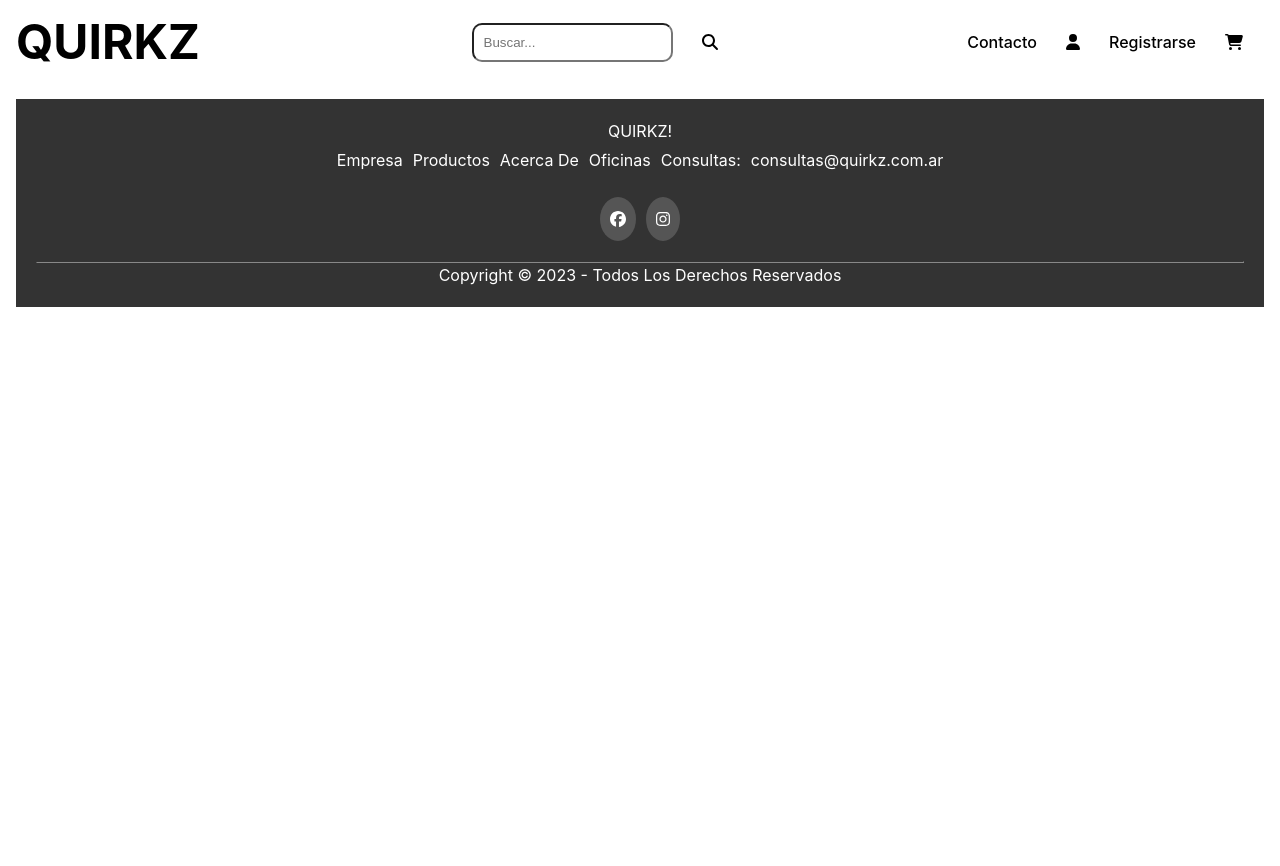
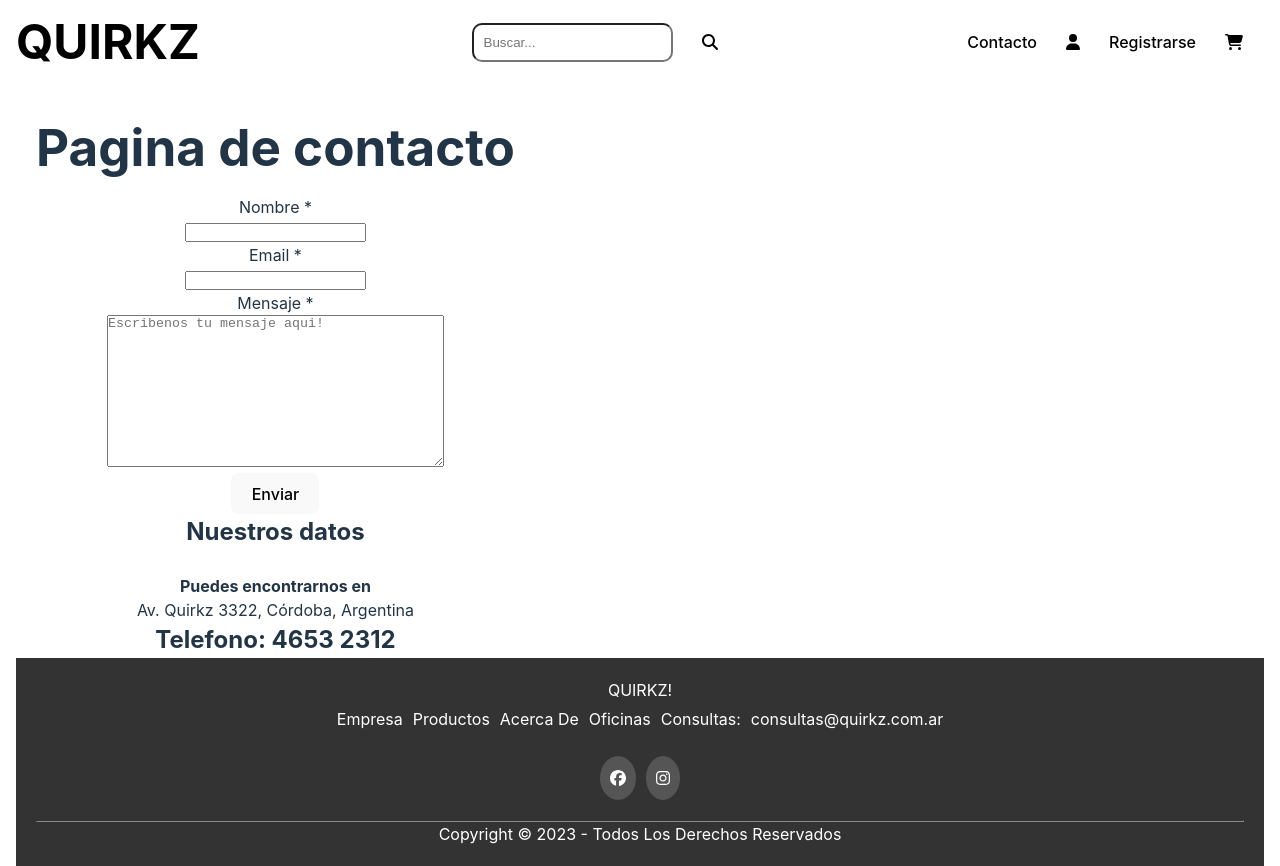
Before and after one commit to xshotsp/Proyecto-Final, a React (Vite) app in the folder Client/: page /contacto in a window 1280 px wide. Before the commit the page ends 800 px from the top, so only its background shows below. Built offline with nearby package versions, Linux system fonts and the light colour scheme.

Commit message:
detail y contacto en proceso

```diff
--- a/Client/src/App.jsx
+++ b/Client/src/App.jsx
@@ -9,11 +9,18 @@ import FormPage from "./components/formpage/FormPage";
 import Login from "./components/Login/Login";
 import DetailPage from "./components/detailpage/DetailPage";
 import Cart from "./components/Cart/Cart";
-import { useState } from "react";
+import { useEffect, useState } from "react";
+import Contact from "./components/Contact/Contact";
+
 
 function App() {
 
-  const [cartItems, setCartItems] = useState([]);
+  const cartFromLocalStorage = JSON.parse(localStorage.getItem("cart") || '[]')
+  const [cartItems, setCartItems] = useState(cartFromLocalStorage);
+
+  useEffect(() => {
+    localStorage.setItem("cart", JSON.stringify(cartItems))
+  }, [cartItems])
 
   const handleAddProduct = (product) => {
     const ProductExist = cartItems.find((item) => item.id === product.id);
@@ -21,7 +28,7 @@ function App() {
       setCartItems(cartItems.map((item) => item.id === product.id
       ? {...ProductExist, quantity: ProductExist.quantity + 1}
       : item
-        )
+      )
       );
     } else {
       setCartItems([...cartItems, { ...product, quantity: 1 }]);
@@ -51,8 +58,11 @@ function App() {
       <NavBar cartItems={cartItems} />
       <Routes>
         <Route path="/" element={<HomePage
+        handleAddProduct={handleAddProduct}
+        cartItems={cartItems} />} />
+        <Route path="/product/:id" element={<DetailPage
         handleAddProduct={handleAddProduct} />} />
-        <Route path="/product/:id" element={<DetailPage />} />
+        <Route path="/contacto" element={<Contact />} />
         <Route path="/form" element={<FormPage />} />
         <Route path="/login" element={<Login />} />
         <Route path="/createuser" element={<CreateUserForm />} />
@@ -61,8 +71,7 @@ function App() {
           cartItems={cartItems}
           handleRemoveProduct={handleRemoveProduct}
           handleClearCart={handleClearCart}
-          handleAddProduct={handleAddProduct} />}
-          />
+          handleAddProduct={handleAddProduct} />} />
       </Routes>
       <Footer />
     </div>
--- /dev/null
+++ b/Client/src/components/Contact/Contact.jsx
@@ -0,0 +1,46 @@
+import s from './Contact.module.css'
+
+const Contact = () => {
+  return (
+    <div className={s.container}>
+        <h1 className={s.chau}>
+            Pagina de contacto
+        </h1>
+
+        <p>Nombre *</p>
+        <input type="text" />
+
+        <p>Email *</p>
+        <label htmlFor="email">
+            <input type="text" />
+        </label>
+        <br />
+        <p>
+        <label htmlFor="text">Mensaje *</label>
+
+        </p>
+        <textarea name="txtarea"
+        id="txt"
+        cols="40"
+        rows="10"
+        placeholder='Escribenos tu mensaje aqui!'
+        />
+        <br />
+        <button>Enviar</button>
+        <br />
+        <h2>Nuestros datos</h2>
+        <br />
+        <span>
+        <h4>Puedes encontrarnos en</h4>
+        <p>Av. Quirkz 3322, Córdoba, Argentina</p>
+        </span>
+        <h2>
+        <strong>Telefono</strong>
+        : 4653 2312
+
+        </h2>
+    </div>
+  )
+}
+
+export default Contact
--- /dev/null
+++ b/Client/src/components/Contact/Contact.module.css
@@ -0,0 +1,10 @@
+.container{
+    max-width: max-content;
+}
+
+.chau{
+    display: block;
+    padding: 20px;
+    max-width: fit-content;
+    align-items: center;
+}
--- a/Client/src/components/ProductList/ProductList.jsx
+++ b/Client/src/components/ProductList/ProductList.jsx
@@ -28,8 +28,7 @@ const ProductList = ({ handleAddProduct }) => {
   //    setCurrentPage(1)
   // }, [dispatch]);
   useEffect(() => {
-    if(data.length === 0) dispatch(getAllProducts());
-    console.log(getAllProducts);
+    if(data.length === 0) dispatch(getProducts());
     setCurrentPage(1)
  }, []);
 
--- a/Client/src/components/detailpage/DetailPage.jsx
+++ b/Client/src/components/detailpage/DetailPage.jsx
@@ -1,45 +1,74 @@
-import { useEffect } from 'react';
-import { connect, useDispatch, useSelector } from 'react-redux';
-import { cleanProductDetail, fetchProductById } from '../../redux/actions/actions';
+//import { useEffect } from 'react';
+//import { connect, useDispatch, useSelector } from 'react-redux';
+//import { cleanProductDetail, fetchProductById } from '../../redux/actions/actions';
 import s from './detail.module.css';
-import { useParams } from 'react-router-dom';
+import { Link, useParams } from 'react-router-dom';
+import data from '../data/data'
 
-  const DetailPage = () => {
-  const dispatch = useDispatch()
-  const params = useParams()
-  const productDetails = useSelector((state) => state.productDetails)
 
-  useEffect(() => {
-    // Llama a la acción para obtener los detalles del producto al montar el componente
-    dispatch(fetchProductById(params.id));
-    return () => {dispatch(cleanProductDetail())}
-  }, []);
+  const DetailPage = ({ handleAddProduct }) => {
+  //const dispatch = useDispatch()
+  const { id } = useParams()
+  //const productDetails = useSelector((state) => state.productDetails)
+  const product = data.find(item => item.id === id)
 
-  if (!productDetails) {
-    // Puedes mostrar un indicador de carga o un mensaje de error aquí si productDetails es nulo
-    return <p className={s.error}>Cargando...</p>;
+  // useEffect(() => {
+  //   //Llama a la acción para obtener los detalles del producto al montar el componente
+  //   dispatch(fetchProductById(params.id));
+  //   return () => {dispatch(cleanProductDetail())}
+  // }, []);
+
+
+  if (!data) {
+    // Puedes mostrar un indicador de carga o un mensaje de error aquí si productDetails es
+        return <p className={s.error}>Cargando...</p>;
   }
 
   return (
     <div className={s.productDetailsContainer}>
       {/* <h2>{productDetails.id}</h2> */}
-      <h1>{productDetails.name}</h1>
+      <div className={s.backBtn}>
+      <Link to='/'>
+        <button>Volver</button>
+      </Link>
+      </div>
+      <br />
+      <h1>{product.name}</h1>
+      <br />
       {/* <img src={https://${productDetails.image}} alt="product" className={s.productImage} /> */}
-      <img src={productDetails.image} alt="product" className={s.productImage} />
+      <img src={product.image}
+      alt="product"
+      className={s.productImage} />
+
+      <div className={s.shopBtn}>
+        <h2>
+        <button className={s.addBtn}
+        onClick={() => handleAddProduct(product)}>
+          Añadir Al Carrito
+        </button>
+        </h2>
+      </div>
       <div className={s.productInfo}>
-        <p>Precio: {productDetails.price}</p>
-        <p>Color: {productDetails.colour}</p>
+        <h2 className={s.price}>Precio: ${product.price}</h2>
+        <h2 className={s.colour}>Color: {product.colour.sort().join(', ')}</h2>
+      </div>
+
+      <div className={s.descriptionTextBox}>
+        <h2 className={s.descriptionText}>Descripción del producto: </h2>
+        <p className={s.description}>Lorem ipsum dolor sit, amet consectetur adipisicing elit. Ipsam dolorum tempore saepe cupiditate iure modi vel minima temporibus, vitae incidunt iste dicta aliquid velit natus omnis architecto provident autem quidem blanditiis quos totam accusamus? Voluptatem minima nihil illo, culpa suscipit distinctio, ut vel labore voluptatibus deleniti exercitationem odit repudiandae reprehenderit. Dolor voluptatem itaque, eius officiis tempora ea nisi reprehenderit perferendis voluptate fuga ratione enim unde odit eligendi ipsam, voluptatibus soluta similique et magni. Similique, ut reprehenderit vero dolorum temporibus quo sunt enim quod optio voluptatum minima earum veniam necessitatibus nemo. Officia deleniti recusandae a ratione, assumenda, placeat deserunt et delectus obcaecati quaerat facilis excepturi eius animi incidunt ipsa veritatis laborum fugit illum aut ipsum alias veniam necessitatibus? Laboriosam aliquam eius unde nostrum fuga vero inventore hic sit voluptatem modi veniam, accusamus itaque, ipsum delectus quibusdam sapiente vitae voluptate impedit alias laudantium officia facere excepturi? Quod eligendi recusandae quibusdam! Nobis vitae quos temporibus unde doloribus impedit? Voluptates, ipsum. Laboriosam mollitia nesciunt nam aperiam aliquid quidem laudantium id quo, accusantium explicabo ducimus autem deleniti accusamus ipsum ab modi aut tempora beatae dignissimos.</p>
+        <br />
       </div>
     </div>
   );
 };
 
-const mapStateToProps = (state) => ({
-  productDetails: state.productDetails,
-});
+// const mapStateToProps = (state) => ({
+//   productDetails: state.productDetails,
+// });
 
-const mapDispatchToProps = {
-  fetchProductById,
-};
+// const mapDispatchToProps = {
+//   fetchProductById,
+// };
 
-export default connect(mapStateToProps, mapDispatchToProps)(DetailPage);
+// export default connect(mapStateToProps, mapDispatchToProps)(DetailPage);
+export default DetailPage
--- a/Client/src/components/detailpage/detail.module.css
+++ b/Client/src/components/detailpage/detail.module.css
@@ -1,6 +1,5 @@
 /* detail.module.css */
 .productDetailsContainer {
-    max-width: 600px;
     margin: 0 auto;
     padding: 20px;
   }
```
